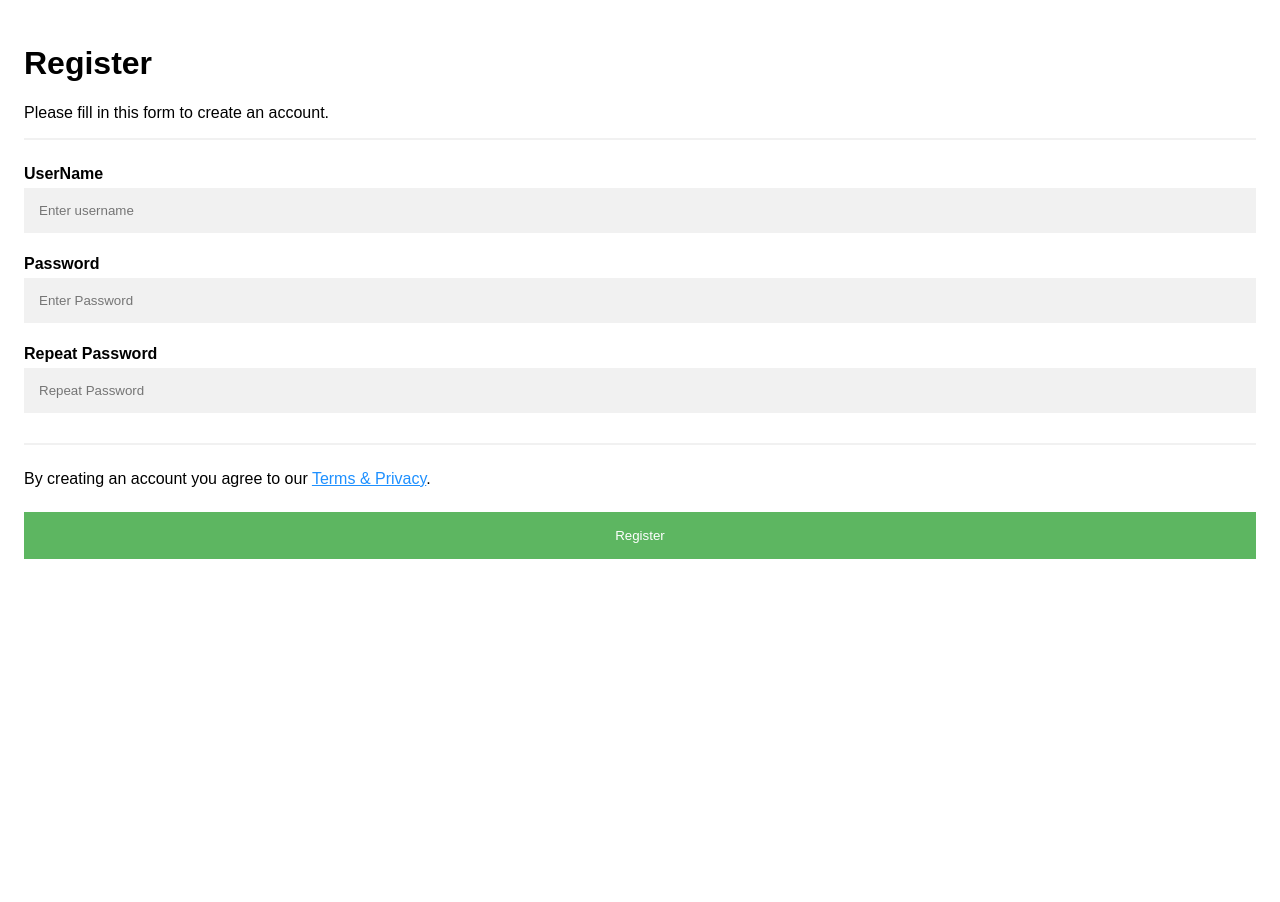
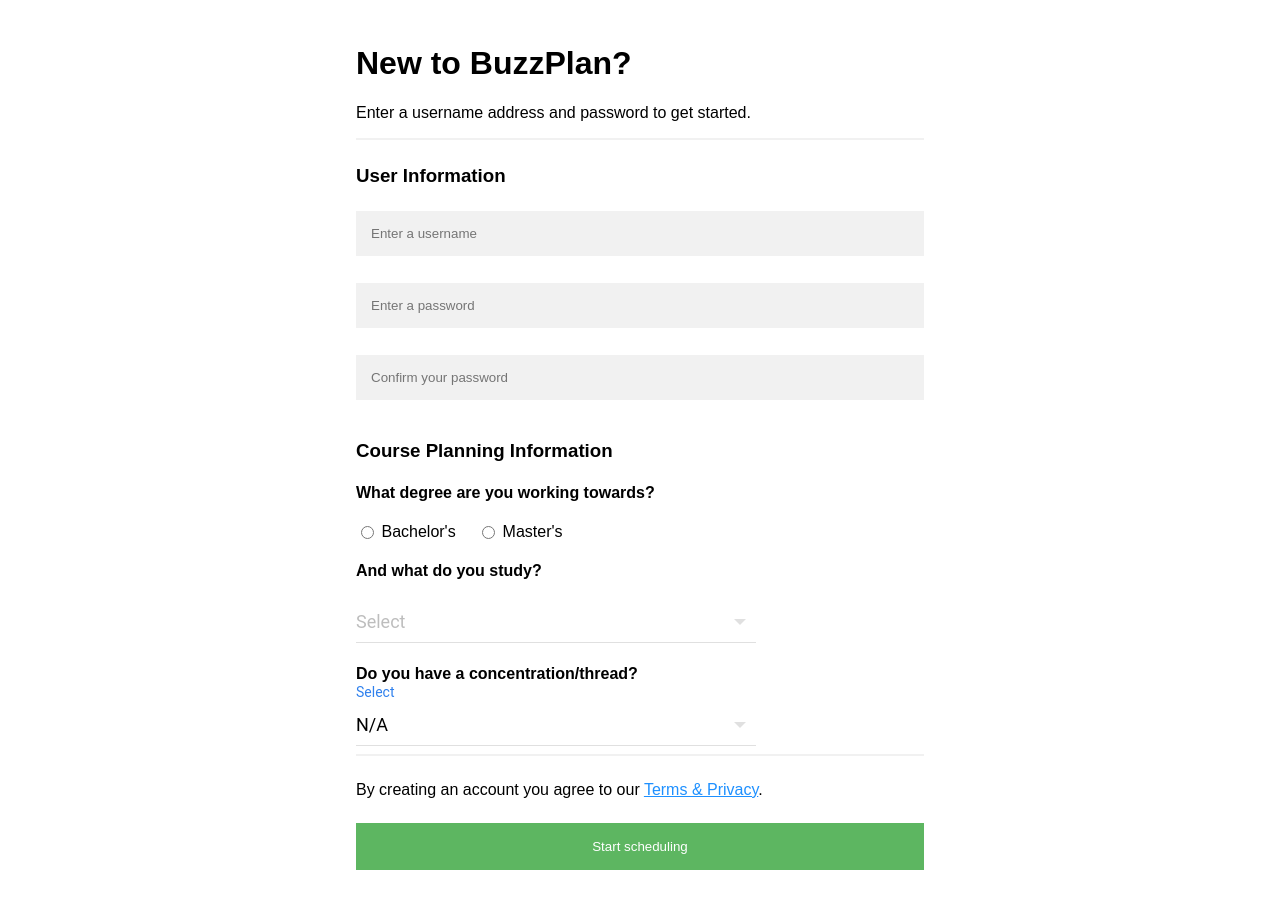
Before and after one commit to willzma/BuzzPlan, a Flask app: page /register in a window 1280 px wide. Before the commit the page ends 559 px from the top, so only its background shows below. Run offline with Flask 2, Linux system fonts and the light colour scheme; lists and menus that the app fills with data are empty; some libraries are stand-ins or nearby versions.

Commit message:
Added degrees/programs/concentrations to registration

```diff
--- a/app.py
+++ b/app.py
@@ -26,23 +26,17 @@
 def homepage():
     return render_template('index.html')
 
-@app.route('/register', methods=['GET','POST'])
+@app.route('/register', methods=['GET', 'POST'])
 def register():
     if request.method == 'POST':
-        un = request.form['username']
-        pwd= request.form['pwd']
-        print(un)
-        userInfo = db.reference('userinfo')
-        #hashID =abs(hash(un))
-        #userInfo.child('ID').set(str(hashID))
-        userInfo.child(un).set({
-            'username': un,
-            'password': pwd
-            })
-        #flash('You were successfully registered')
+        username, password = request.form['username'], request.form['pwd']
+        degree, program, thread = request.form['degree'], request.form['program'], request.form['thread']
+        print(username, password, degree, program, thread)
+        db.reference('users').child(username).set({
+            'username': username,
+            'password': password
+        })
         return render_template('index.html')
-        #return redirect(url_for('register'))
-
     else:
         return render_template("register.html")
 
--- a/static/mystyle.css
+++ b/static/mystyle.css
@@ -10,6 +10,14 @@
 
 .registerPart {
     padding: 16px;
+    max-width: 600px;
+    margin: auto;
+}
+
+.signIn {
+    padding: 16px;
+    max-width: 600px;
+    margin: auto;
 }
 
 input[type=text], input[type=password] {
@@ -65,3 +73,122 @@
 a {
     color: dodgerblue;
 }
+
+.radio-label {
+    display: inline-block;
+    vertical-align: top;
+    margin-right: 3%;
+}
+
+.radio-input {
+    display: inline-block;
+    vertical-align: top;
+}
+
+.select {
+    font-family:
+      'Roboto','Helvetica','Arial',sans-serif;
+      position: relative;
+      width: 400px;
+  }
+
+  .select-text {
+      position: relative;
+      font-family: inherit;
+      background-color: transparent;
+      width: 400px;
+      padding: 10px 10px 10px 0;
+      font-size: 18px;
+      border-radius: 0;
+      border: none;
+      border-bottom: 1px solid rgba(0,0,0, 0.12);
+  }
+
+  /* Remove focus */
+  .select-text:focus {
+      outline: none;
+      border-bottom: 1px solid rgba(0,0,0, 0);
+  }
+
+      /* Use custom arrow */
+  .select .select-text {
+      appearance: none;
+      -webkit-appearance:none
+  }
+
+  .select:after {
+      position: absolute;
+      top: 18px;
+      right: 10px;
+      /* Styling the down arrow */
+      width: 0;
+      height: 0;
+      padding: 0;
+      content: '';
+      border-left: 6px solid transparent;
+      border-right: 6px solid transparent;
+      border-top: 6px solid rgba(0, 0, 0, 0.12);
+      pointer-events: none;
+  }
+
+
+  /* LABEL ======================================= */
+  .select-label {
+      color: rgba(0,0,0, 0.26);
+      font-size: 18px;
+      font-weight: normal;
+      position: absolute;
+      pointer-events: none;
+      left: 0;
+      top: 10px;
+      transition: 0.2s ease all;
+  }
+
+  /* active state */
+  .select-text:focus ~ .select-label, .select-text:valid ~ .select-label {
+      color: #2F80ED;
+      top: -20px;
+      transition: 0.2s ease all;
+      font-size: 14px;
+  }
+
+  /* BOTTOM BARS ================================= */
+  .select-bar {
+      position: relative;
+      display: block;
+      width: 400px;
+  }
+
+  .select-bar:before, .select-bar:after {
+      content: '';
+      height: 2px;
+      width: 0;
+      bottom: 1px;
+      position: absolute;
+      background: #2F80ED;
+      transition: 0.2s ease all;
+  }
+
+  .select-bar:before {
+      left: 50%;
+  }
+
+  .select-bar:after {
+      right: 50%;
+  }
+
+  /* active state */
+  .select-text:focus ~ .select-bar:before, .select-text:focus ~ .select-bar:after {
+      width: 50%;
+  }
+
+  /* HIGHLIGHTER ================================== */
+  .select-highlight {
+      position: absolute;
+      height: 60%;
+      width: 100px;
+      top: 25%;
+      left: 0;
+      pointer-events: none;
+      opacity: 0.5;
+  }
--- /dev/null
+++ b/static/register.js
@@ -0,0 +1,60 @@
+function initDB(){
+	var config = {
+        apiKey: "AIzaSyA3i7m9Y2GDih3V4HS4vywuE94kRj6rhE0",
+        authDomain: "buzzplan-d333f.firebaseapp.com",
+        databaseURL: "https://buzzplan-d333f.firebaseio.com",
+        projectId: "buzzplan-d333f",
+        storageBucket: "buzzplan-d333f.appspot.com",
+        messagingSenderId: "572769101291"
+    };
+    var app = firebase.initializeApp(config)
+    return app.database()
+}
+
+function populate_programs(db) {
+    var select = document.getElementById("select-program")
+    db.ref('catalog').once('value').then(function(snapshot) {
+        var keys = Object.keys(snapshot.val())
+        window.data = snapshot.val()
+        for (var i = 0; i < keys.length; i++) {
+            var opt = keys[i]
+            var elem = document.createElement("option")
+            elem.textContent = opt
+            elem.value = opt
+            select.appendChild(elem)
+        }
+    });
+}
+
+function populate_threads() {
+    var selection = document.getElementById("select-program").value
+    var degree = document.querySelector('input[name = "degree"]:checked').value
+    var threads_selector = document.getElementById("select-thread")
+    if (degree === "BS" || degree === "MS") {
+        var breakdown = window.data[selection][degree]
+        if (breakdown.hasOwnProperty("concentrations")) {
+            var concs = Object.keys(breakdown["concentrations"])
+            for (var i = 0; i < concs.length; i++) {
+                var opt = concs[i]
+                var elem = document.createElement("option")
+                elem.textContent = opt
+                elem.value = opt
+                threads_selector.appendChild(elem)
+            }
+        } else if (breakdown.hasOwnProperty("threads")) {
+            var threads = Object.keys(breakdown["threads"])
+            for (var i = 0; i < threads.length; i++) {
+                var opt = threads[i]
+                var elem = document.createElement("option")
+                elem.textContent = opt
+                elem.value = opt
+                threads_selector.appendChild(elem)
+            }
+        }
+    }
+}
+
+window.onload = function() {
+    window.db = initDB()
+    populate_programs(db)
+};
--- a/templates/register.html
+++ b/templates/register.html
@@ -7,27 +7,54 @@
 <link rel="stylesheet" href="{{ url_for('static', filename='mystyle.css') }}">
 </head>
 <body>
-
     <form method="POST" enctype="multipart/form-data">
         <div class="registerPart">
-        <h1>Register</h1>
-        <p>Please fill in this form to create an account.</p>
+        <h1>New to BuzzPlan?</h1>
+        <p>Enter a username address and password to get started.</p>
         <hr>
+            <h3>User Information</h3>
+            <input type="text" placeholder="Enter a username" name="username" required>
 
-            <label for="username"><b>UserName</b></label>
-            <input type="text" placeholder="Enter username" name="username" required>
+            <input type="password" placeholder="Enter a password" name="pwd" required>
 
-            <label for="psw"><b>Password</b></label>
-            <input type="password" placeholder="Enter Password" name="pwd" required>
+            <input type="password" placeholder="Confirm your password" name="pwd-confirm" required>
 
-            <label for="psw-repeat"><b>Repeat Password</b></label>
-            <input type="password" placeholder="Repeat Password" name="psw-repeat" required>
+            <h3>Course Planning Information</h3>
+            <h4>What degree are you working towards?</h4>
+            <div class="radio-buttons">
+                <input class="radio-input" type="radio" name="degree" id="bs" value='BS'>
+                <label class="radio-label" for="degree">Bachelor's</label>
+                <input class="radio-input" type="radio" name="degree" id="ms" value='MS'>
+                <label class="radio-label" for="degree">Master's</label><br>
+            </div>
+
+            <h4>And what do you study?</h4>
+            <div class="select">
+				<select for="program" name="program" id="select-program" class="select-text" onchange="populate_threads()" required>
+					<option value="" disabled selected></option>
+				</select>
+				<span class="select-highlight"></span>
+				<span class="select-bar"></span>
+				<label class="select-label">Select</label>
+			</div>
+
+            <h4>Do you have a concentration/thread?</h4>
+            <div class="select">
+                <select for="thread" name="thread" id="select-thread" class="select-text">
+                    <option id="default-thread" value="N/A" disabled selected>N/A</option>
+                </select>
+                <span class="select-highlight"></span>
+                <span class="select-bar"></span>
+                <label class="select-label">Select</label>
+            </div>
         <hr>
 
         <p>By creating an account you agree to our <a href="#">Terms & Privacy</a>.</p>
-        <button type="submit" class="register">Register</button>
+        <button type="submit" class="register">Start scheduling</button>
         </div>
     </form>
-
+    <script src="https://www.gstatic.com/firebasejs/5.5.9/firebase-app.js"></script>
+    <script src="https://www.gstatic.com/firebasejs/5.5.9/firebase-database.js"></script>
+    <script type="text/javascript" src="{{url_for('static', filename='register.js')}}"></script>
 </body>
 </html>
```
Also changed, not shown: templates/signin.html (+2 -6 lines).
